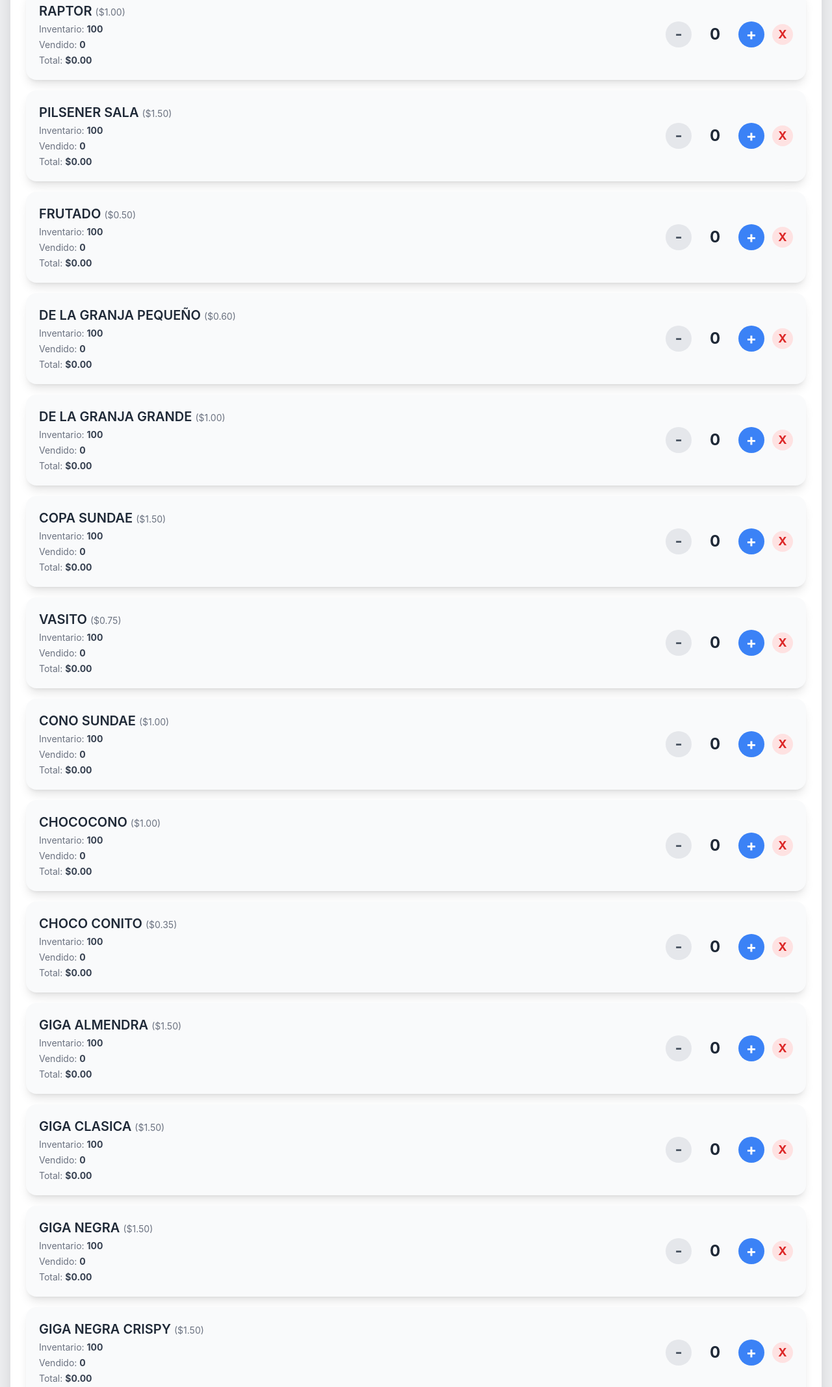
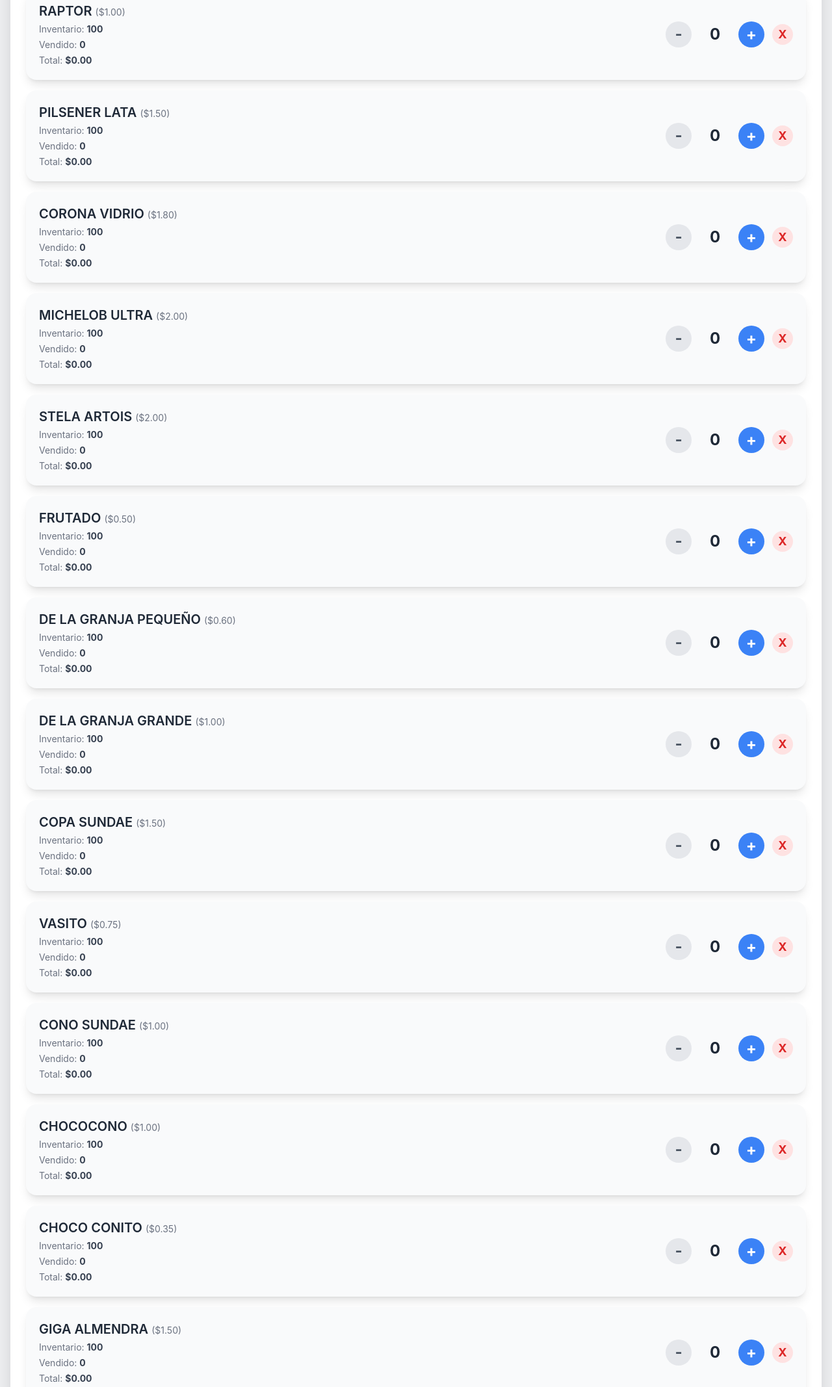
Before and after one commit to Jean20Cruz/contador-otros, a plain HTML site: page index.html in a window 1280 px wide. Shown: the part 3325-5459 px from the top of the page at 65% size. Drawn offline with nearby package versions, Linux system fonts and the light colour scheme.

Commit message:
Update index.html
* Actualización de inventario
* Corrección de precios

```diff
--- a/index.html
+++ b/index.html
@@ -221,7 +221,10 @@
                     { name: "BOLSA DE AGUA X1", id: "bolsa_de_agua_x1", price: 0.15, stock: 100 },
                     { name: "BOLSA DE AGUA X2", id: "bolsa_de_agua_x2", price: 0.25, stock: 100 },
                     { name: "RAPTOR", id: "raptor", price: 1.00, stock: 100 },
-                    { name: "PILSENER SALA", id: "pilsener_sala", price: 1.50, stock: 100 },
+                    { name: "PILSENER LATA", id: "pilsener_lata", price: 1.50, stock: 100 },
+                    { name: "CORONA VIDRIO", id: "corona_vidrio", price: 1.80, stock: 100 },
+                    { name: "MICHELOB ULTRA", id: "michelob_ultra", price: 2.00, stock: 100 },
+                    { name: "STELA ARTOIS", id: "estela_artois", price: 2.00, stock: 100 },
                     { name: "FRUTADO", id: "frutado", price: 0.50, stock: 100 },
                     { name: "DE LA GRANJA PEQUEÑO", id: "de_la_granja_pequeno", price: 0.60, stock: 100 },
                     { name: "DE LA GRANJA GRANDE", id: "de_la_granja_grande", price: 1.00, stock: 100 },
@@ -232,8 +235,8 @@
                     { name: "CHOCO CONITO", id: "choco_conito", price: 0.35, stock: 100 },
                     { name: "GIGA ALMENDRA", id: "giga_almendra", price: 1.50, stock: 100 },
                     { name: "GIGA CLASICA", id: "giga_clasica", price: 1.50, stock: 100 },
-                    { name: "GIGA NEGRA", id: "giga_negra", price: 1.50, stock: 100 },
-                    { name: "GIGA NEGRA CRISPY", id: "giga_negra_crispy", price: 1.50, stock: 100 },
+                    { name: "CINTA NEGRA", id: "cinta_negra", price: 1.00, stock: 100 },
+                    { name: "CINTA NEGRA CRISPY", id: "cinta_negra_crispy", price: 1.25, stock: 100 },
                     { name: "BLOCK", id: "block", price: 0.85, stock: 100 },
                     { name: "SANDWICH", id: "sandwich", price: 1.00, stock: 100 },
                     { name: "SANDWICHITO", id: "sandwichito", price: 1.00, stock: 100 },
```
